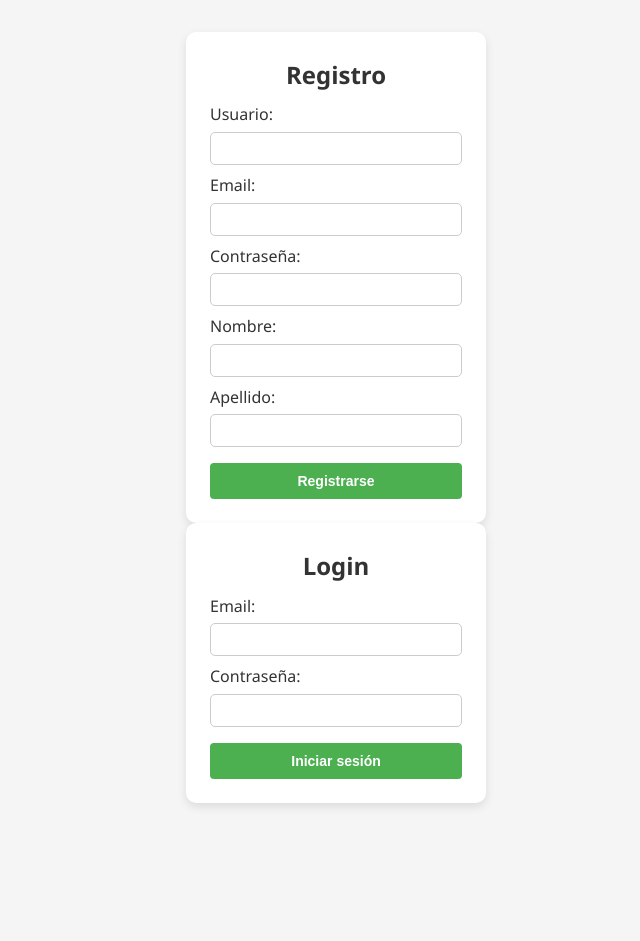
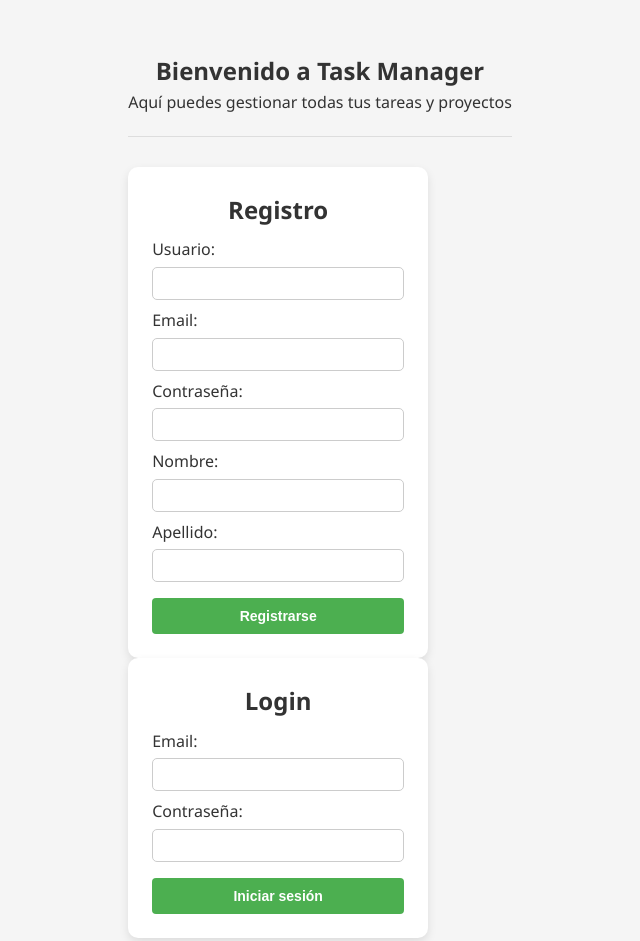
Before and after one commit to juanvoo/Task-Manager-App, a website with bundled scripts: page frontend/index.html in a window 1280 px wide. Shown: the top 941 px of the page, without its empty margins (320-960 px from the left). Before the commit the page ends 835 px from the top, so only its background shows below. Built offline with nearby package versions, Linux system fonts and the light colour scheme.

Commit message:
Cambio en el diseño

```diff
--- a/frontend/index.html
+++ b/frontend/index.html
@@ -57,7 +57,15 @@
   </style>
 </head>
 <body>
-    <div id="app"></div>
+    <div id="app">
+        <header>
+  <div class="welcome-container">
+    <div class="welcome-message">
+      <h2>Bienvenido a Task Manager</h2>
+      <p>Aquí puedes gestionar todas tus tareas y proyectos</p>
+    </div>
+  </div>
+</header>
     <!-- Sección de Autenticación -->
     <div id="auth-section">
         <div class="auth-container">
@@ -159,6 +167,7 @@
             </div>
         </main>
     </div>
+    </div>
 
     <!-- Solo necesitamos app.js, los demás se importan ahí -->
     <script type="module" src="./assets/js/app.js"></script>
```
